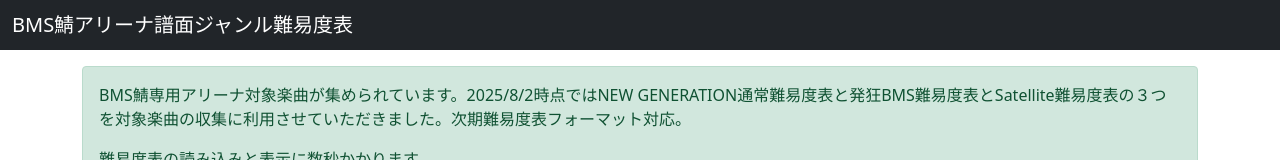
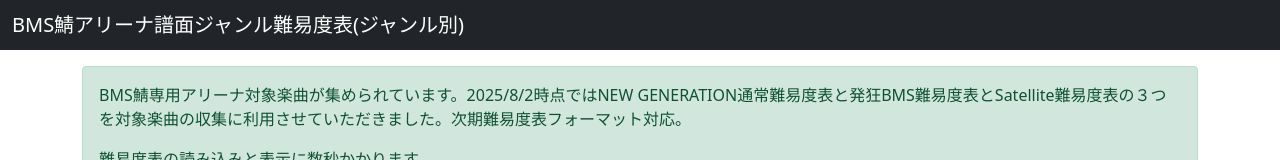
Before and after one commit to katutako/BMS-ARENA-GENRE, a plain HTML site: page index.html in a window 1280 px wide. Shown: the top 160 px of the page. Drawn offline with nearby package versions, Linux system fonts and the light colour scheme; no server answers.

Commit message:
Update index.html

```diff
--- a/index.html
+++ b/index.html
@@ -2,7 +2,7 @@
 <html lang="ja">
 
 <head>
-    <title>BMS鯖アリーナ譜面ジャンル難易度表</title>
+    <title>BMS鯖アリーナ譜面ジャンル難易度表(ジャンル別)</title>
     <meta charset="UTF-8">
     <meta http-equiv="X-UA-Compatible" content="IE=edge">
     <meta name="viewport" content="width=device-width, initial-scale=1.0">
@@ -19,7 +19,7 @@
     <header class="mb-3">
         <nav class="navbar navbar-dark bg-dark">
             <div class="container-fluid">
-                <span class="navbar-brand mb-0 h1">BMS鯖アリーナ譜面ジャンル難易度表</span>
+                <span class="navbar-brand mb-0 h1">BMS鯖アリーナ譜面ジャンル難易度表(ジャンル別)</span>
             </div>
         </nav>
     </header>
```
